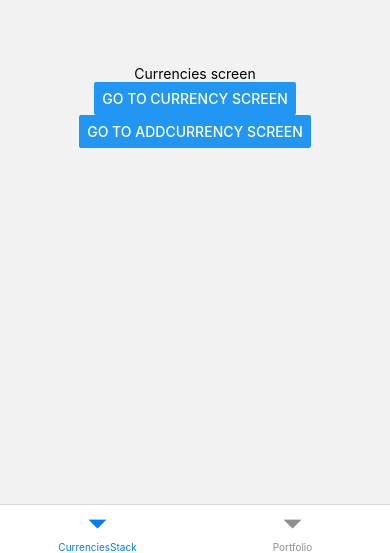
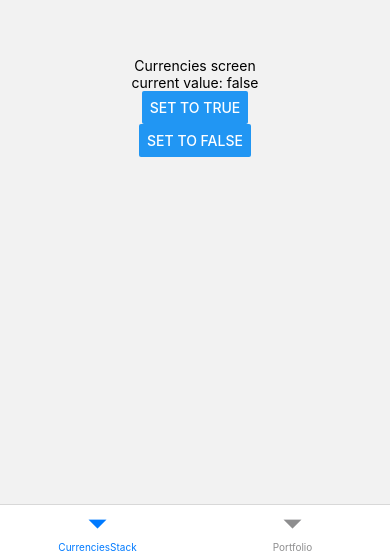
Before and after one commit to willoyn/coincap, a React Native app: screen /Currencies in a window 390 px wide. Shown: the part 291-844 px from the top of the page. Built offline with nearby package versions, Linux system fonts and the light colour scheme.

Commit message:
app context basic implementation added

```diff
--- a/App.tsx
+++ b/App.tsx
@@ -1,7 +1,11 @@
 import React from 'react'
-
+import { AppContextProvider } from './src/store/index'
 import Navigation from './src/navigation/Navigation'
 
-const App = () => <Navigation />
+const App = () => (
+  <AppContextProvider>
+    <Navigation />
+  </AppContextProvider>
+)
 
 export default App
--- a/src/screens/Currencies/Currencies.tsx
+++ b/src/screens/Currencies/Currencies.tsx
@@ -1,24 +1,21 @@
-import React from 'react'
+import React, { useContext } from 'react'
 import { SafeAreaView, Text, Button, StyleSheet } from 'react-native'
 
-import { CurrenciesNavigationProps } from '../../types/Navigation'
+import { AppContext } from '../../store'
 
-const Currencies = ({ navigation }: CurrenciesNavigationProps) => {
-  const onNavigateToCurrency = () => {
-    navigation.navigate('Currency')
-  }
-
-  const onNavigateToAddCurrency = () => {
-    navigation.navigate('AddCurrency')
-  }
-
+const Currencies = () => {
+  const { state, dispatch } = useContext(AppContext)
   return (
     <SafeAreaView style={styles.screen}>
       <Text>Currencies screen</Text>
-      <Button onPress={onNavigateToCurrency} title="go to Currency screen" />
+      <Text>{`current value: ${state.isFetching}`}</Text>
       <Button
-        onPress={onNavigateToAddCurrency}
-        title="go to AddCurrency screen"
+        title="set to true"
+        onPress={() => dispatch({ type: 'SET_IS_FETCHING_TRUE' })}
+      />
+      <Button
+        title="set to false"
+        onPress={() => dispatch({ type: 'SET_IS_FETCHING_FALSE' })}
       />
     </SafeAreaView>
   )
--- /dev/null
+++ b/src/store/index.tsx
@@ -0,0 +1,33 @@
+import React, {
+  createContext,
+  Dispatch,
+  ReactNode,
+  useMemo,
+  useReducer,
+} from 'react'
+import appReducer from './reducer'
+
+import { AppState } from '../types/store/AppState'
+import { AppActions } from '../types/store/AppActions'
+
+export const initialState: AppState = {
+  isFetching: false,
+}
+
+type Context = {
+  state: AppState
+  dispatch: Dispatch<AppActions>
+}
+
+export const AppContext = createContext<Context>({
+  state: initialState,
+  dispatch: () => null,
+})
+
+export const AppContextProvider = ({ children }: { children: ReactNode }) => {
+  const [state, dispatch] = useReducer(appReducer, initialState)
+  const contextValue = useMemo(() => ({ state, dispatch }), [state, dispatch])
+  return (
+    <AppContext.Provider value={contextValue}>{children}</AppContext.Provider>
+  )
+}
--- /dev/null
+++ b/src/store/reducer.ts
@@ -0,0 +1,20 @@
+import { AppActions } from '../types/store/AppActions'
+import { AppState } from '../types/store/AppState'
+
+export default (state: AppState, action: AppActions) => {
+  switch (action.type) {
+    case 'SET_IS_FETCHING_TRUE':
+      return {
+        ...state,
+        isFetching: true,
+      }
+    case 'SET_IS_FETCHING_FALSE':
+      return {
+        ...state,
+        isFetching: false,
+      }
+    default:
+      console.log('reducer default case')
+      return state
+  }
+}
--- /dev/null
+++ b/src/types/store/AppActions.ts
@@ -0,0 +1,3 @@
+export type AppActions =
+  | { type: 'SET_IS_FETCHING_TRUE' }
+  | { type: 'SET_IS_FETCHING_FALSE' }
--- /dev/null
+++ b/src/types/store/AppState.ts
@@ -0,0 +1,3 @@
+export type AppState = {
+  isFetching: boolean
+}
```
